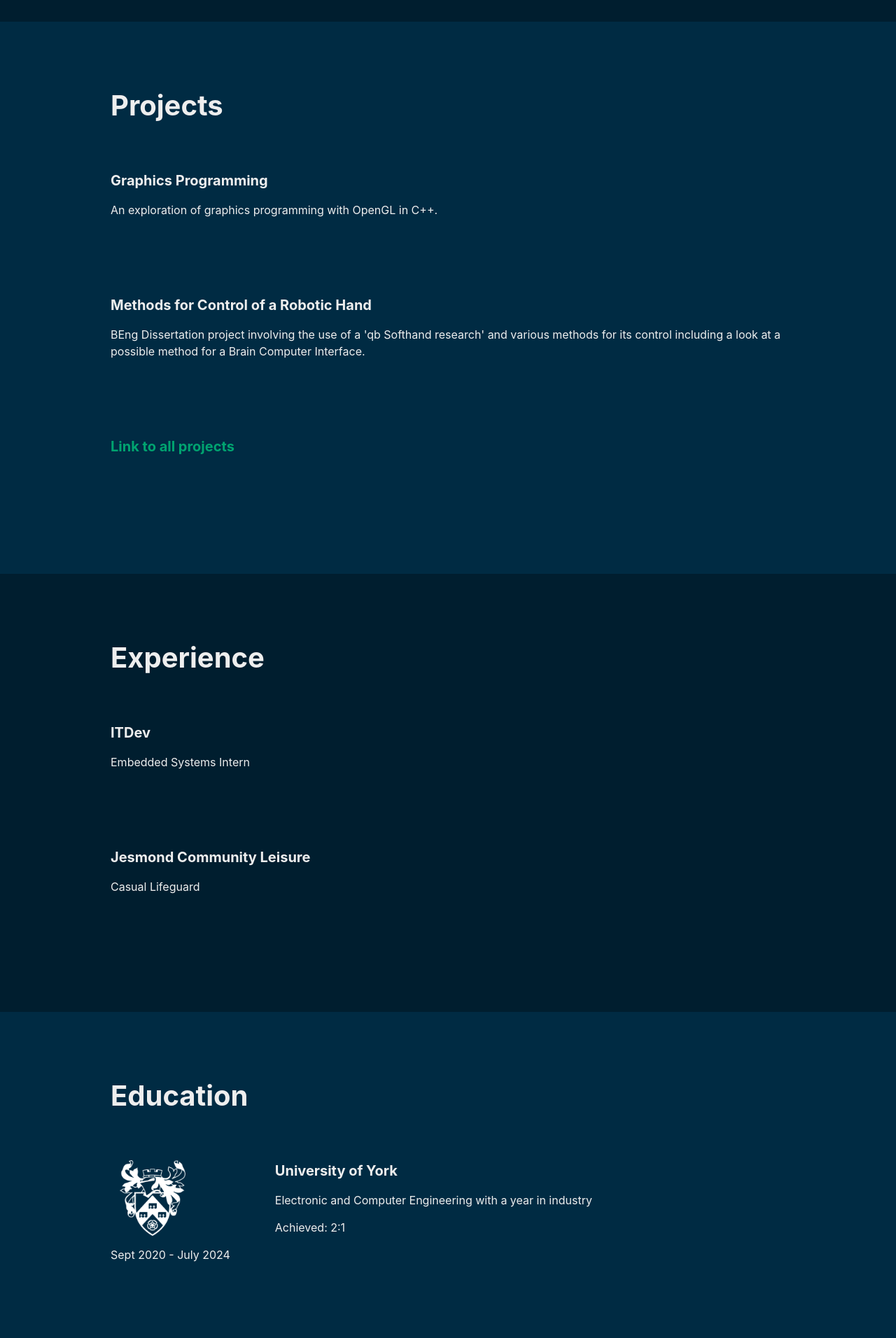
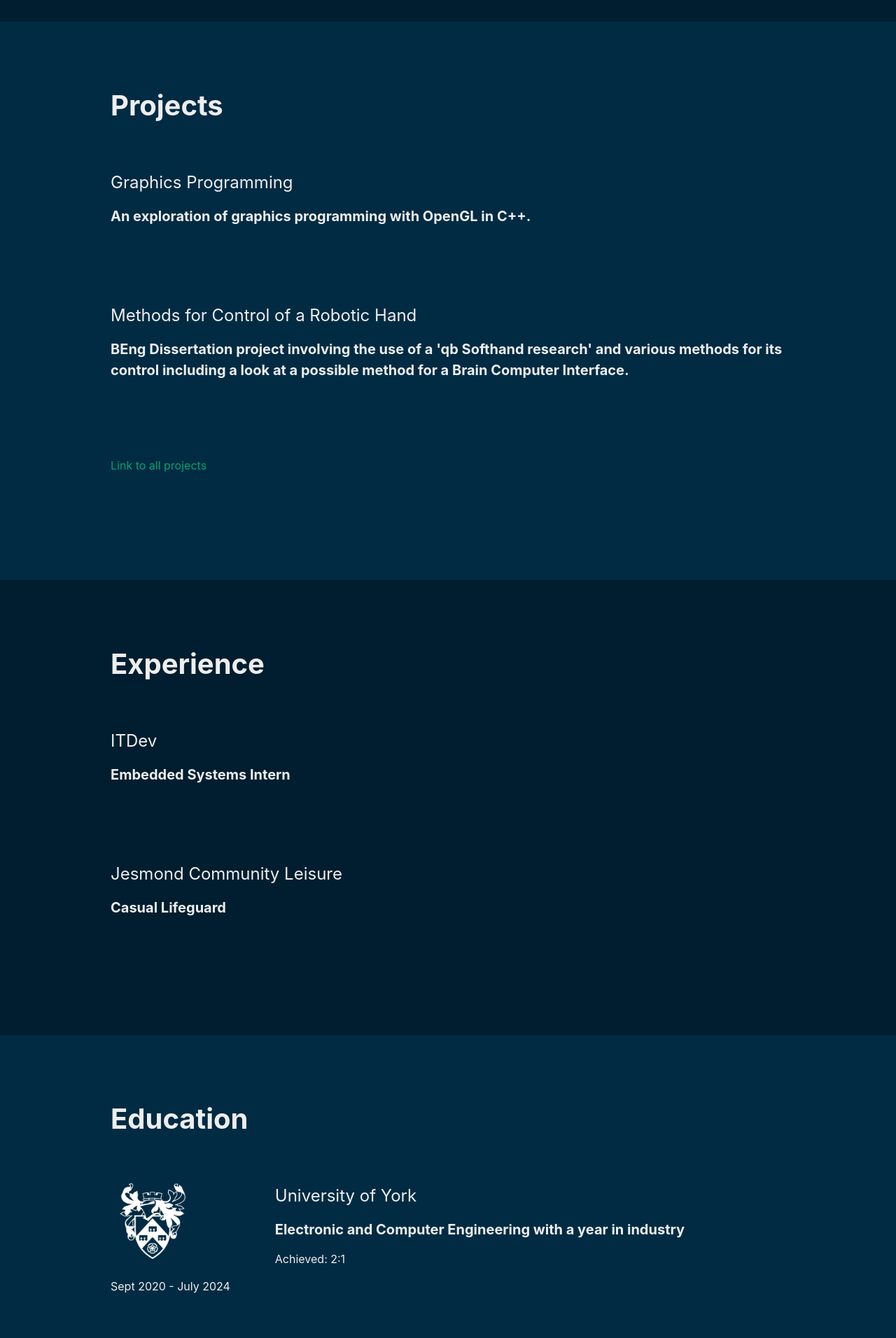
Before and after one commit to smithjjoseph/smithjjoseph.github.io, a Jekyll site: the page built from index.md, in a window 1280 px wide. Shown: the part 728-2640 px from the top of the page at 70% size. Built offline with Jekyll 4.4.1, drawn with Linux system fonts in a browser that asks for light colours.

Commit message:
Add section content

```diff
--- a/_layouts/home.html
+++ b/_layouts/home.html
@@ -11,7 +11,7 @@
 
   <div class="about-section">
     <div class="about-card">
-      <img src="assets/images/portrait.jpg" alt="Image of myself">
+      <img src="assets/images/portrait.jpg" alt="Image of Joseph Smith">
       <h1>Joseph James Smith</h1>
       <h2>Electronic and Computer Engineering Graduate</h2>
       <p>
@@ -28,26 +28,28 @@
   <div class="home-section">
     <h1>Projects</h1>
     <div class="section-card">
-        <p>Graphics Programming</p>
+      <h2>Graphics Programming</h2>
       <p>An exploration of graphics programming with OpenGL in C++.</p>
     </div>
     <div class="section-card">
-        <p>Methods for Control of a Robotic Hand</p>
+      <h2>Methods for Control of a Robotic Hand</h2>
       <p>BEng Dissertation project involving the use of a 'qb Softhand research' and various methods
         for its control including a look at a possible method for a Brain Computer Interface.</p>
       </div>
     <div class="section-card">
-        <p><a href="projects">Link to all projects</a></p>
+      <div id="project-link">
+        <a href="projects">Link to all projects</a>
+      </div>
     </div>
   </div>
   <div class="home-section">
     <h1>Experience</h1>
     <div class="section-card">
-        <p>ITDev</p>
+      <h2>ITDev</h2>
       <p>Embedded Systems Intern</p>
     </div>
     <div class="section-card">
-        <p>Jesmond Community Leisure</p>
+      <h2>Jesmond Community Leisure</h2>
       <p>Casual Lifeguard</p>
     </div>
   </div>
@@ -55,14 +57,14 @@
     <h1>Education</h1>
     <div class="section-card">
       <img src="assets/images/uoy-light.png" alt="UoY Logo Light">
-      <p>University of York</p>
+      <h2>University of York</h2>
       <p>Electronic and Computer Engineering with a year in industry</p>
       <p>Achieved: 2:1</p>
       <p>Sept 2020 - July 2024</p>
     </div>
     <div class="section-card">
       <img src="assets/images/ga-logo.png" alt="GA Logo">
-      <p>Gosforth Academy</p>
+      <h2>Gosforth Academy</h2>
       <p>A-Levels: Computer Science, Physics, Mathematics</p>
       <p>Sept 2015 - June 2020</p>
     </div>
```
Lines whose indentation alone changed are shown as unchanged.
